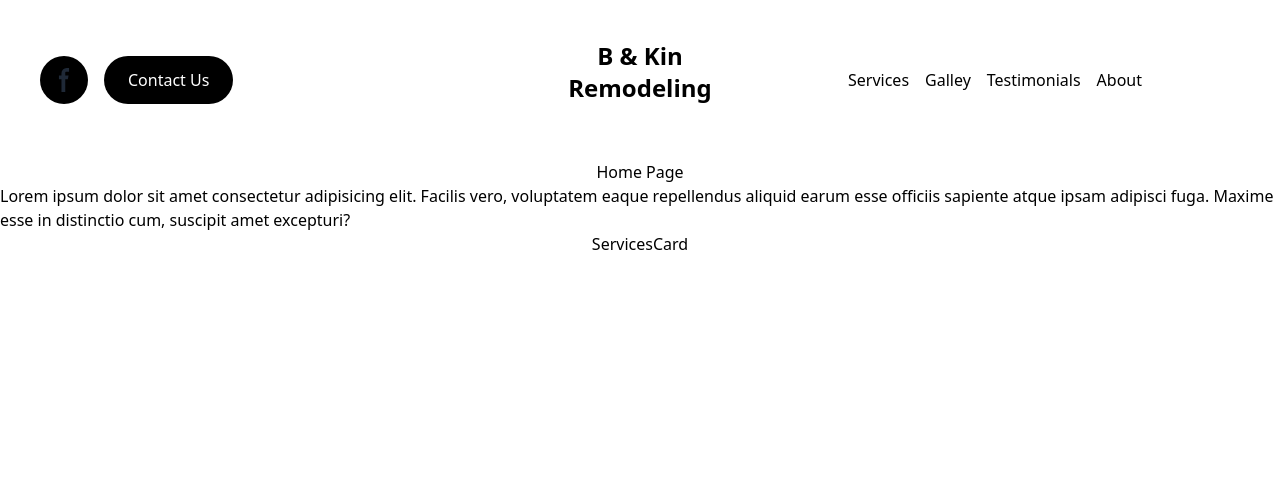
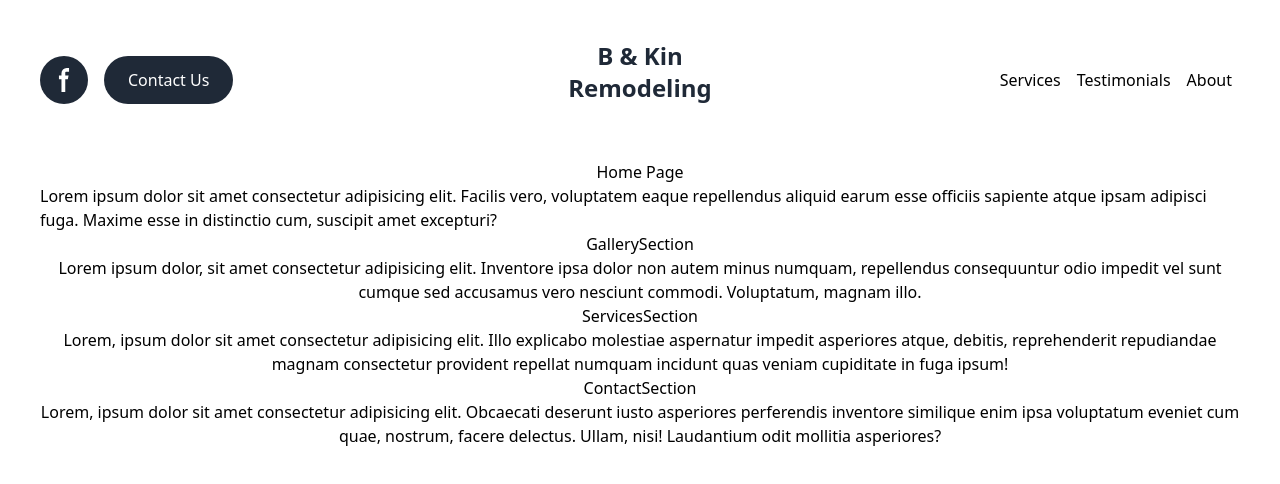
Before and after one commit to jppoullet/b-and-kin-remodeling, a React (Vite) app: page /home in a window 1280 px wide. Shown: the top 484 px of the page. Built offline with nearby package versions, Linux system fonts and the light colour scheme.

Commit message:
nav transitions, added section placeholders

```diff
--- a/src/App.jsx
+++ b/src/App.jsx
@@ -3,11 +3,13 @@ import { Route, Routes } from "react-router-dom";
 import Navbar from "./components/Navbar";
 import { Home, About, Contact, Testimonials, Services } from "./pages";
 import Gallery from "./pages/Gallery";
-import ServicesCard from "./cards/ServicesCard";
+import GallerySection from "./sections/GallerySection";
+import ServicesSection from "./sections/ServicesSection";
+import ContactSection from "./sections/ContactSection";
 
 function App() {
   return (
-    <div>
+    <div className="">
       <Navbar />
       <Routes>
         <Route index element={<Home />} />
@@ -18,13 +20,16 @@ function App() {
         <Route path="/contact" element={<Contact />} />
         <Route path="/testimonials" element={<Testimonials />} />
       </Routes>
-      <div className="flex flex-col items-center">
+      <div className="flex flex-col items-center mx-10">
         <section>
-          <ServicesCard />
+          <GallerySection />
         </section>
-        <section></section>
-        <section></section>
-        <section></section>
+        <section>
+          <ServicesSection />
+        </section>
+        <section>
+          <ContactSection />
+        </section>
       </div>
     </div>
   );
--- a/src/cards/ServicesCard.jsx
+++ /dev/null
@@ -1,7 +0,0 @@
-import React from "react";
-
-const ServicesCard = () => {
-  return <div>ServicesCard</div>;
-};
-
-export default ServicesCard;
--- a/src/components/Navbar.jsx
+++ b/src/components/Navbar.jsx
@@ -4,14 +4,21 @@ import { Link, NavLink } from "react-router-dom";
 const Navbar = () => {
   const activeLink = ({ isActive }) => {
     return isActive
-      ? "bg-red-500 block p-2 my-0 rounded-lg"
-      : "block p-2 my-0 rounded-lg";
+      ? "text-gray-800 font-bold block p-2 my-0"
+      : "block p-2 my-0";
   };
 
   const [mobileMenuActive, setMobileMenuActive] = useState(false);
   const mobileMenuActiveHandler = () => {
+    const body = document.querySelector("body");
+
     console.log("hello");
     setMobileMenuActive(!mobileMenuActive);
+    if (!mobileMenuActive) {
+      body.style.overflow = "hidden";
+    } else {
+      body.style.overflow = "visible";
+    }
   };
 
   const openMenu = (
@@ -55,9 +62,9 @@ const Navbar = () => {
           {/* Social Contact Us */}
           <div className="md:hidden"></div>
           <div className="hidden md:flex gap-4">
-            <button className=" bg-black p-3 rounded-full">
+            <button className=" bg-gray-800 p-3 rounded-full">
               <svg
-                class="w-6 h-6 text-gray-800 dark:text-white"
+                class="w-6 h-6 text-white dark:text-white"
                 aria-hidden="true"
                 xmlns="http://www.w3.org/2000/svg"
                 fill="currentColor"
@@ -70,15 +77,20 @@ const Navbar = () => {
                 />
               </svg>
             </button>
-            <button className="bg-black text-white py-3 px-6 rounded-full">
+            <button className="bg-gray-800 text-white py-3 px-6 rounded-full">
               Contact Us
             </button>
           </div>
 
           {/* Home - Business Name/Logo */}
           <div className="flex flex-col items-center">
-            <div className="text-center text-2xl font-bold no-underline cursor-pointer pb-4">
-              <Link to="/">
+            <div className="text-center text-2xl text-gray-800 font-bold no-underline cursor-pointer pb-4">
+              <Link
+                to="/"
+                onClick={() => {
+                  setState({ isOpen: false });
+                }}
+              >
                 B & Kin
                 <br />
                 Remodeling
@@ -87,18 +99,14 @@ const Navbar = () => {
           </div>
           {/* Nav Menu */}
 
-          <div
-            className={`md:flex text-black  ${
-              mobileMenuActive ? "block" : "hidden"
-            }`}
-          >
+          <div className={`hidden md:flex text-black justify-end`}>
             <NavLink to="/services" className={activeLink}>
               Services
             </NavLink>
 
-            <NavLink to="/gallery" className={activeLink}>
+            {/* <NavLink to="/gallery" className={activeLink}>
               Galley
-            </NavLink>
+            </NavLink> */}
 
             <NavLink to="/testimonials" className={activeLink}>
               Testimonials
@@ -118,15 +126,43 @@ const Navbar = () => {
           </div>
         </div>
         {/* Mobile Menu List */}
-        {/* <div
-          className={`md:hidden py-5 fixed w-full h-full left-0 right-0 z-10 bg-red-300 ${
-            mobileMenuActive ? "block" : "hidden"
-          }`}
-        >
-          <a href="#">Serv</a>
-          <a href="#">Gal</a>
-          <a href="#">Test</a>
-        </div> */}
+        <div className="overflow-hidden absolute w-full">
+          <div
+            className={`flex flex-col items-center md:hidden w-full h-screen bg-red-300 transition duration-500 ease-in-out ${
+              mobileMenuActive ? "translate-y-0" : "-translate-y-full"
+            }`}
+          >
+            <NavLink
+              to="/services"
+              className="hover:bg-slate-500 block p-4 my-0"
+              onClick={() => {
+                setState({ isOpen: false });
+              }}
+            >
+              Services
+            </NavLink>
+
+            <NavLink
+              to="/testimonials"
+              className="hover:bg-slate-500 block p-4 my-0"
+              onClick={() => {
+                setState({ isOpen: false });
+              }}
+            >
+              Testimonials
+            </NavLink>
+
+            <NavLink
+              to="/about"
+              className="hover:bg-slate-500 block p-4 my-0"
+              onClick={() => {
+                setState({ isOpen: false });
+              }}
+            >
+              About
+            </NavLink>
+          </div>
+        </div>
       </nav>
     </>
   );
--- a/src/pages/Home.jsx
+++ b/src/pages/Home.jsx
@@ -2,7 +2,7 @@ import React from "react";
 
 const Home = () => {
   return (
-    <>
+    <div className="mx-10">
       <h1 className="flex justify-center">Home Page</h1>
       <p>
         Lorem ipsum dolor sit amet consectetur adipisicing elit. Facilis vero,
@@ -10,7 +10,7 @@ const Home = () => {
         ipsam adipisci fuga. Maxime esse in distinctio cum, suscipit amet
         excepturi?
       </p>
-    </>
+    </div>
   );
 };
 
--- /dev/null
+++ b/src/sections/ContactSection.jsx
@@ -0,0 +1,17 @@
+import React from "react";
+
+const ContactSection = () => {
+  return (
+    <div className="text-center">
+      <h2>ContactSection</h2>
+      <p>
+        Lorem, ipsum dolor sit amet consectetur adipisicing elit. Obcaecati
+        deserunt iusto asperiores perferendis inventore similique enim ipsa
+        voluptatum eveniet cum quae, nostrum, facere delectus. Ullam, nisi!
+        Laudantium odit mollitia asperiores?
+      </p>
+    </div>
+  );
+};
+
+export default ContactSection;
--- /dev/null
+++ b/src/sections/GallerySection.jsx
@@ -0,0 +1,17 @@
+import React from "react";
+
+const GallerySection = () => {
+  return (
+    <div className="text-center">
+      <h2>GallerySection</h2>
+      <p>
+        Lorem ipsum dolor, sit amet consectetur adipisicing elit. Inventore ipsa
+        dolor non autem minus numquam, repellendus consequuntur odio impedit vel
+        sunt cumque sed accusamus vero nesciunt commodi. Voluptatum, magnam
+        illo.
+      </p>
+    </div>
+  );
+};
+
+export default GallerySection;
--- /dev/null
+++ b/src/sections/ServicesSection.jsx
@@ -0,0 +1,17 @@
+import React from "react";
+
+const ServicesSection = () => {
+  return (
+    <div className="text-center">
+      ServicesSection
+      <p>
+        Lorem, ipsum dolor sit amet consectetur adipisicing elit. Illo explicabo
+        molestiae aspernatur impedit asperiores atque, debitis, reprehenderit
+        repudiandae magnam consectetur provident repellat numquam incidunt quas
+        veniam cupiditate in fuga ipsum!
+      </p>
+    </div>
+  );
+};
+
+export default ServicesSection;
```
